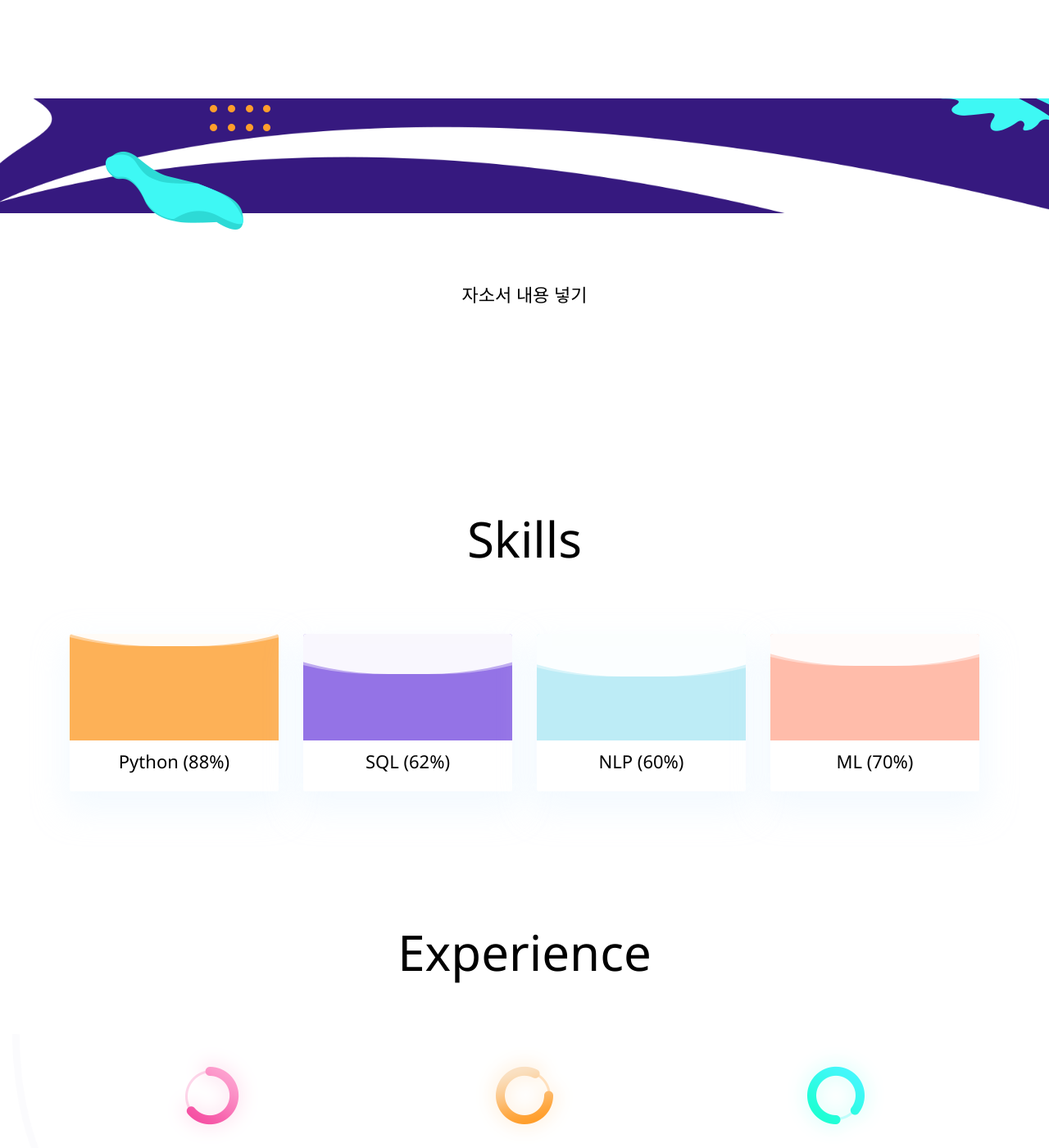
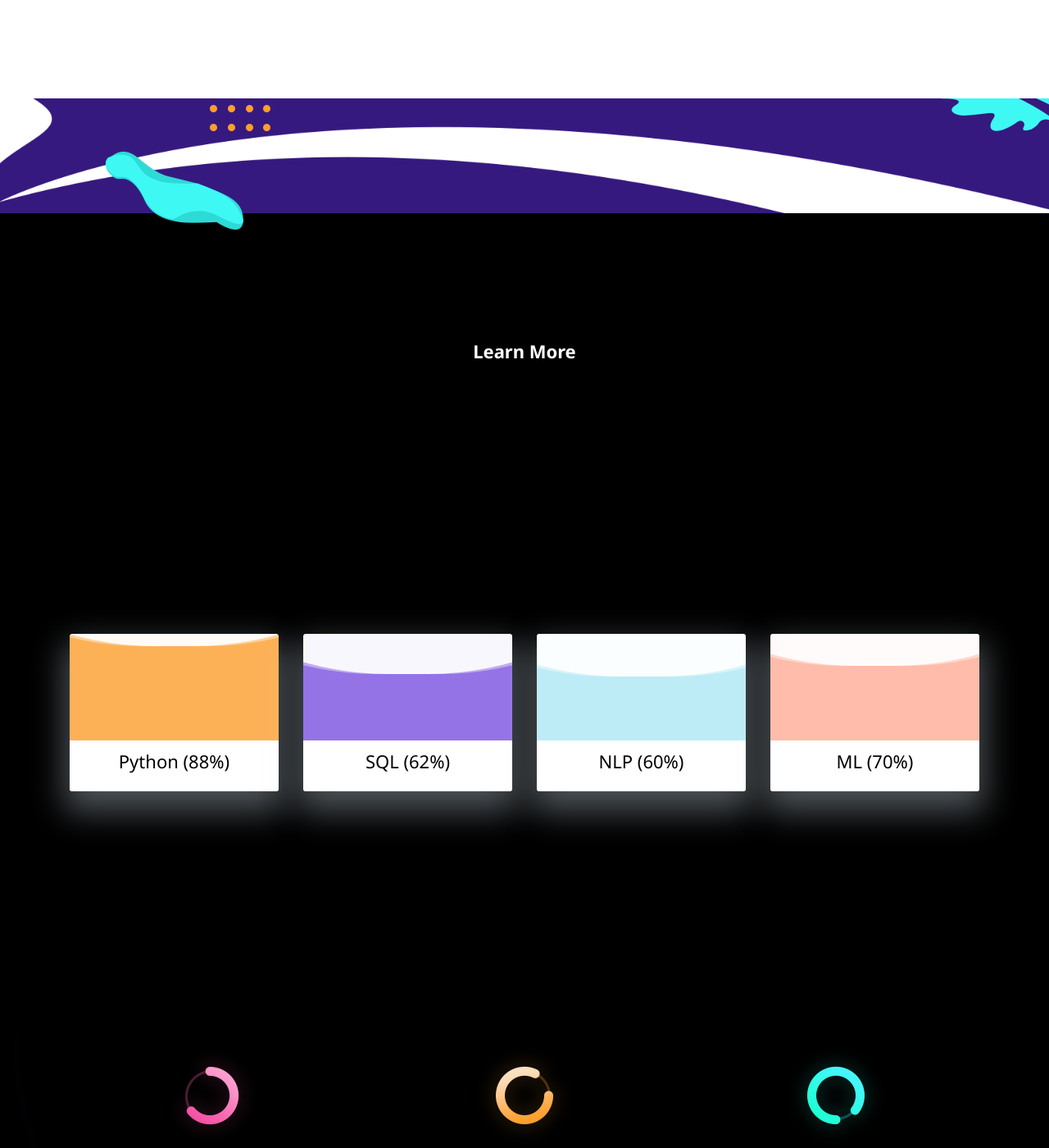
Before and after one commit to HappySoapy/HappySoapy.github.io, a Jekyll site: the page built from index.html, in a window 1280 px wide and 1400 px high, scrolled down 552 px. Shown: the whole window at 82% size. Built offline with Jekyll 4.4.1, drawn with Linux system fonts in a browser that asks for light colours.

Commit message:
Update _variables.scss

```diff
--- a/assets/scss/_variables.scss
+++ b/assets/scss/_variables.scss
@@ -5,7 +5,7 @@ $secondary-color: #2bfdff;
 $text-color: #4c4c4c;
 $text-color-dark: #000;
 $text-color-light: #999;
-$body-color: #fff;
+$body-color: #000;
 $border-color: #c7c7c7;
 $black: #000;
 $white: #fff;
```
